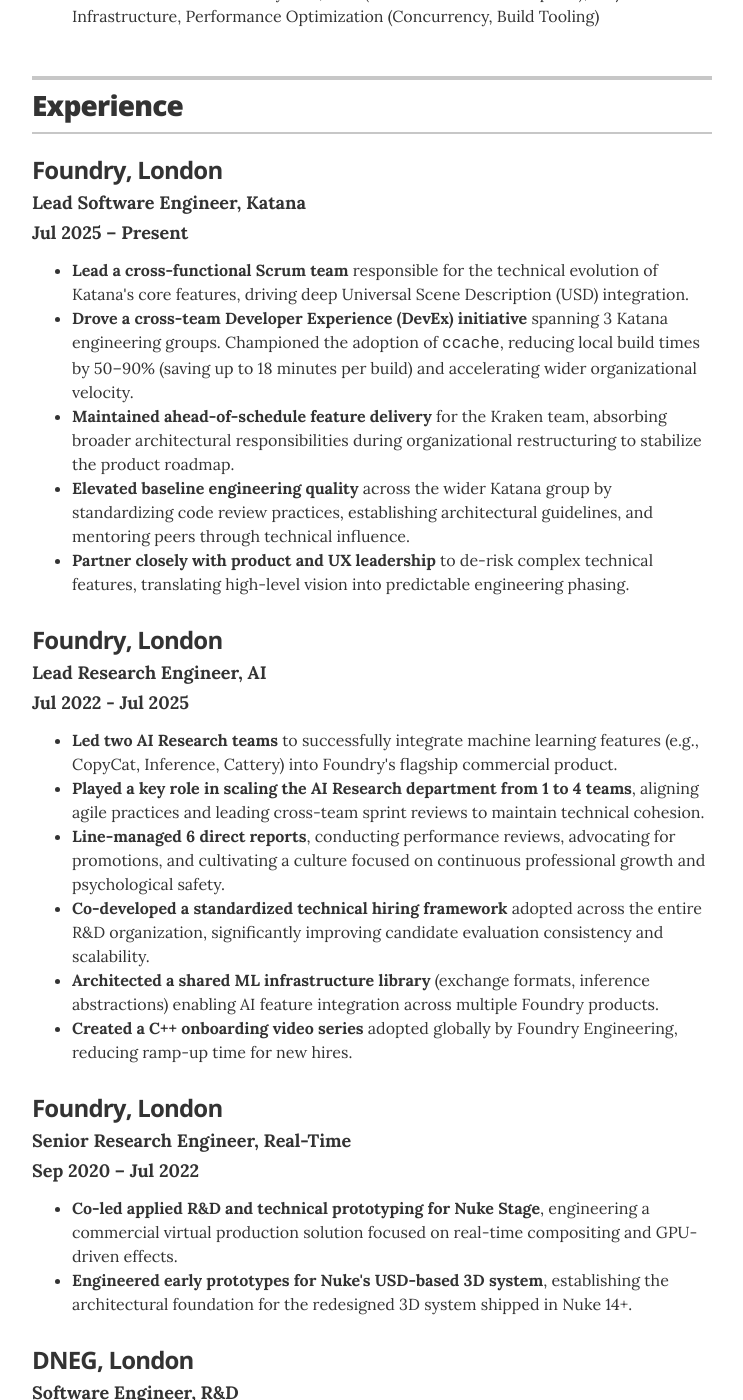
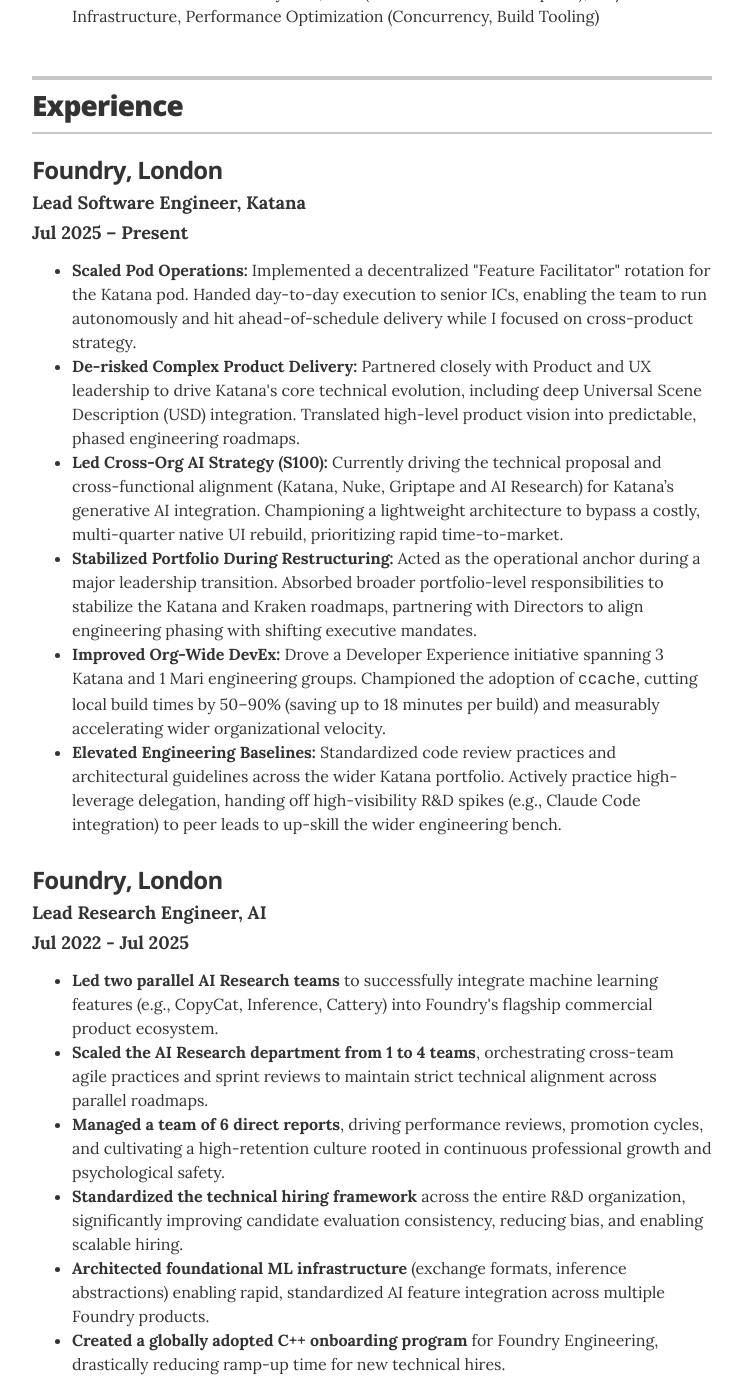
Before and after one commit to csaez/csaez.github.io, a Jekyll site: the page built from index.html, in a window 1280 px wide and 1400 px high, scrolled down 704 px. Shown: the whole window, without its empty margins (268-1011 px from the left). Built offline with Jekyll 4.4.1, drawn with Linux system fonts in a browser that asks for light colours; some of the changed text lies outside the part shown.

Commit message:
Update experience.yml

```diff
--- a/_data/experience.yml
+++ b/_data/experience.yml
@@ -4,11 +4,12 @@
   duration: Jul 2025 – Present
   summary: |
     <ul>
-      <li><strong>Lead a cross-functional Scrum team</strong> responsible for the technical evolution of Katana's core features, driving deep Universal Scene Description (USD) integration.</li>
-      <li><strong>Drove a cross-team Developer Experience (DevEx) initiative</strong> spanning 3 Katana engineering groups. Championed the adoption of <code>ccache</code>, reducing local build times by 50–90% (saving up to 18 minutes per build) and accelerating wider organizational velocity.</li>
-      <li><strong>Maintained ahead-of-schedule feature delivery</strong> for the Kraken team, absorbing broader architectural responsibilities during organizational restructuring to stabilize the product roadmap.</li>
-      <li><strong>Elevated baseline engineering quality</strong> across the wider Katana group by standardizing code review practices, establishing architectural guidelines, and mentoring peers through technical influence.</li>
-      <li><strong>Partner closely with product and UX leadership</strong> to de-risk complex technical features, translating high-level vision into predictable engineering phasing.</li>
+      <li><strong>Scaled Pod Operations:</strong> Implemented a decentralized "Feature Facilitator" rotation for the Katana pod. Handed day-to-day execution to senior ICs, enabling the team to run autonomously and hit ahead-of-schedule delivery while I focused on cross-product strategy.</li>
+      <li><strong>De-risked Complex Product Delivery:</strong> Partnered closely with Product and UX leadership to drive Katana's core technical evolution, including deep Universal Scene Description (USD) integration. Translated high-level product vision into predictable, phased engineering roadmaps.</li>
+      <li><strong>Led Cross-Org AI Strategy (S100):</strong> Currently driving the technical proposal and cross-functional alignment (Katana, Nuke, Griptape and AI Research) for Katana’s generative AI integration. Championing a lightweight architecture to bypass a costly, multi-quarter native UI rebuild, prioritizing rapid time-to-market.</li>
+      <li><strong>Stabilized Portfolio During Restructuring:</strong> Acted as the operational anchor during a major leadership transition. Absorbed broader portfolio-level responsibilities to stabilize the Katana and Kraken roadmaps, partnering with Directors to align engineering phasing with shifting executive mandates.</li>
+      <li><strong>Improved Org-Wide DevEx:</strong> Drove a Developer Experience initiative spanning 3 Katana and 1 Mari engineering groups. Championed the adoption of <code>ccache</code>, cutting local build times by 50–90% (saving up to 18 minutes per build) and measurably accelerating wider organizational velocity.</li>
+      <li><strong>Elevated Engineering Baselines:</strong> Standardized code review practices and architectural guidelines across the wider Katana portfolio. Actively practice high-leverage delegation, handing off high-visibility R&D spikes (e.g., Claude Code integration) to peer leads to up-skill the wider engineering bench.</li>
     </ul>
 
 - company: Foundry, London
@@ -16,12 +17,12 @@
   duration: Jul 2022 - Jul 2025
   summary: |
     <ul>
-      <li><strong>Led two AI Research teams</strong> to successfully integrate machine learning features (e.g., CopyCat, Inference, Cattery) into Foundry's flagship commercial product.</li>
-      <li><strong>Played a key role in scaling the AI Research department from 1 to 4 teams</strong>, aligning agile practices and leading cross-team sprint reviews to maintain technical cohesion.</li>
-      <li><strong>Line-managed 6 direct reports</strong>, conducting performance reviews, advocating for promotions, and cultivating a culture focused on continuous professional growth and psychological safety.</li>
-      <li><strong>Co-developed a standardized technical hiring framework</strong> adopted across the entire R&D organization, significantly improving candidate evaluation consistency and scalability.</li>
-      <li><strong>Architected a shared ML infrastructure library</strong> (exchange formats, inference abstractions) enabling AI feature integration across multiple Foundry products.</li>
-      <li><strong>Created a C++ onboarding video series</strong> adopted globally by Foundry Engineering, reducing ramp-up time for new hires.</li>
+      <li><strong>Led two parallel AI Research teams</strong> to successfully integrate machine learning features (e.g., CopyCat, Inference, Cattery) into Foundry's flagship commercial product ecosystem.</li>
+      <li><strong>Scaled the AI Research department from 1 to 4 teams</strong>, orchestrating cross-team agile practices and sprint reviews to maintain strict technical alignment across parallel roadmaps.</li>
+      <li><strong>Managed a team of 6 direct reports</strong>, driving performance reviews, promotion cycles, and cultivating a high-retention culture rooted in continuous professional growth and psychological safety.</li>
+      <li><strong>Standardized the technical hiring framework</strong> across the entire R&D organization, significantly improving candidate evaluation consistency, reducing bias, and enabling scalable hiring.</li>
+      <li><strong>Architected foundational ML infrastructure</strong> (exchange formats, inference abstractions) enabling rapid, standardized AI feature integration across multiple Foundry products.</li>
+      <li><strong>Created a globally adopted C++ onboarding program</strong> for Foundry Engineering, drastically reducing ramp-up time for new technical hires.</li>
     </ul>
 
 - company: Foundry, London
@@ -29,8 +30,8 @@
   duration: Sep 2020 – Jul 2022
   summary: |
     <ul>
-      <li><strong>Co-led applied R&D and technical prototyping for Nuke Stage</strong>, engineering a commercial virtual production solution focused on real-time compositing and GPU-driven effects.</li>
-      <li><strong>Engineered early prototypes for Nuke's USD-based 3D system</strong>, establishing the architectural foundation for the redesigned 3D system shipped in Nuke 14+.</li>
+      <li><strong>Co-led applied R&D and technical prototyping</strong> for Nuke Stage, engineering a commercial virtual production solution focused on real-time compositing and GPU-driven effects.</li>
+      <li><strong>Architected foundational prototypes</strong> for Nuke's USD-based 3D system, establishing the core technical architecture shipped in Nuke 14+.</li>
     </ul>
 
 - company: DNEG, London
@@ -38,8 +39,8 @@
   duration: Aug 2019 – Sep 2020
   summary: |
     <ul>
-    <li><strong>Built core libraries and asset resolution systems</strong> for the Scene Description platform, based on Universal Scene Description.</li>
-    <li>Collaborated across pipeline, layout, and tools teams to support <strong>studio-wide workflows</strong>.</li>
+      <li><strong>Engineered core libraries and asset resolution systems</strong> for the Scene Description platform, leveraging Universal Scene Description (USD).</li>
+      <li><strong>Drove studio-wide workflows</strong> by collaborating across pipeline, layout, and tools teams to support massive-scale feature film production.</li>
     </ul>
 
 - company: Animal Logic (now Netflix Animation Studios), Sydney
@@ -47,19 +48,16 @@
   duration: Feb 2016 – Aug 2019
   summary: |
     <ul>
-    <li><strong>Developed and maintained in-house rigging and authoring frameworks</strong> used across feature animation.</li>
-    <li><strong>Developed scalable production pipelines using USD</strong>, enabling more flexible asset interchange and studio growth.</li>
+      <li><strong>Developed and maintained in-house authoring frameworks</strong> used across feature animation pipelines.</li>
+      <li><strong>Engineered scalable production pipelines using USD</strong>, enabling flexible asset interchange and facilitating studio-wide growth.</li>
     </ul>
-
 
 - company: Earlier Career in Animation/VFX
   position: Senior/Lead Character TD, Rigging Supervisor
   duration: 2005 – 2015
   summary: |
     <ul>
-    <li><strong>Held lead and supervisor roles</strong> on multiple feature film and TV projects across high-end animation and VFX studios.</li>
-    <li><strong>Led cross-functional teams</strong> of riggers, animators, and tools developers, often balancing creative demands with technical constraints.</li>
-    <li><strong>Oversaw delivery</strong> of character setups, tools, and workflows under tight production schedules.</li>
-    <li><strong>Introduced and documented standards</strong> that improved artist efficiency and reduced shot revisions.</li>
-    <li><strong>Collaborated with directors and production</strong> to ensure delivery under tight schedules.</li>
+      <li><strong>Held lead and supervisor roles</strong> on multiple feature film and TV projects across high-end animation and VFX studios.</li>
+      <li><strong>Led cross-functional teams</strong> of riggers, animators, and tools developers, consistently balancing creative director demands with strict technical constraints.</li>
+      <li><strong>Introduced and documented engineering standards</strong> that optimized artist efficiency, reduced shot revisions, and ensured delivery under tight production schedules.</li>
     </ul>
```
